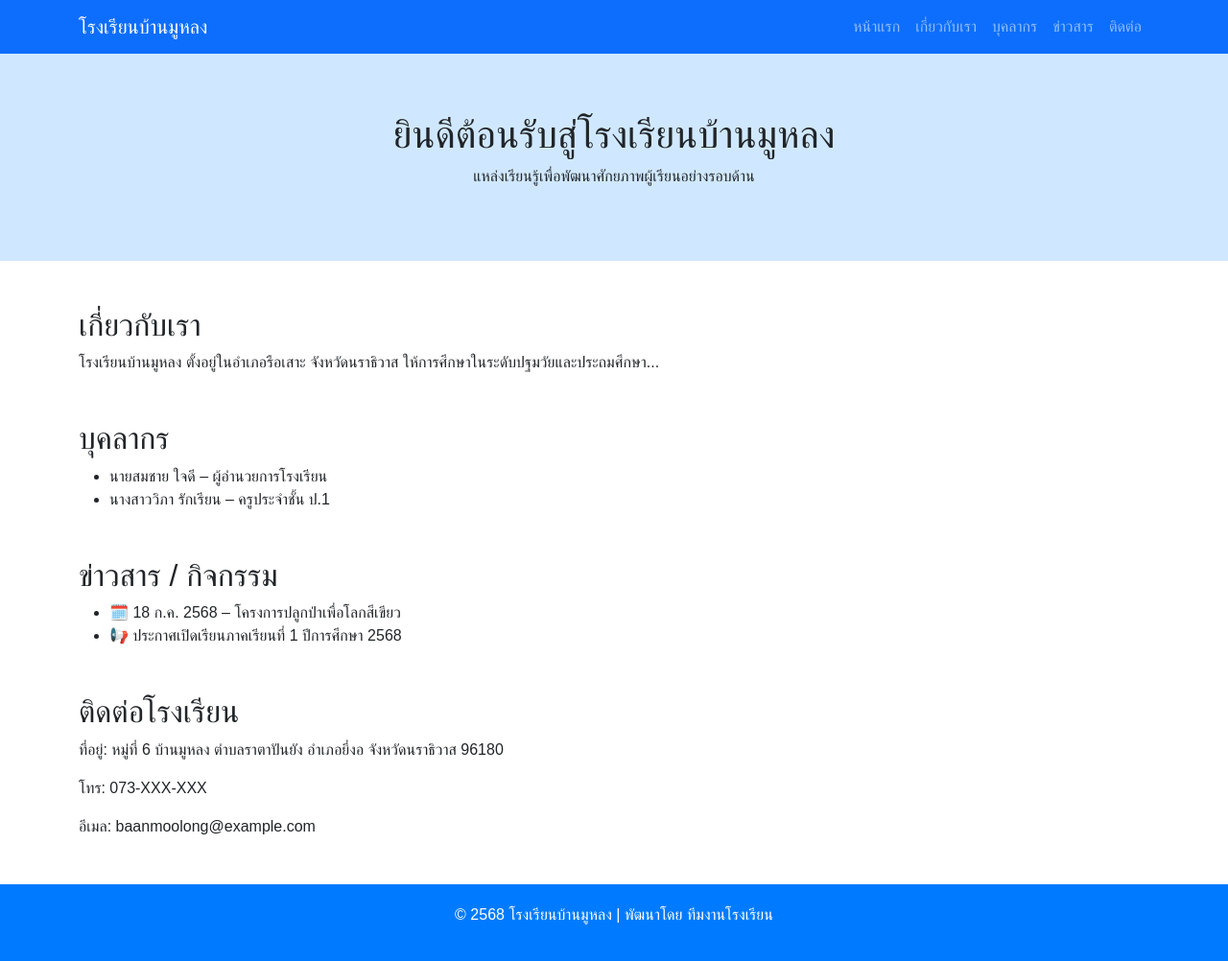
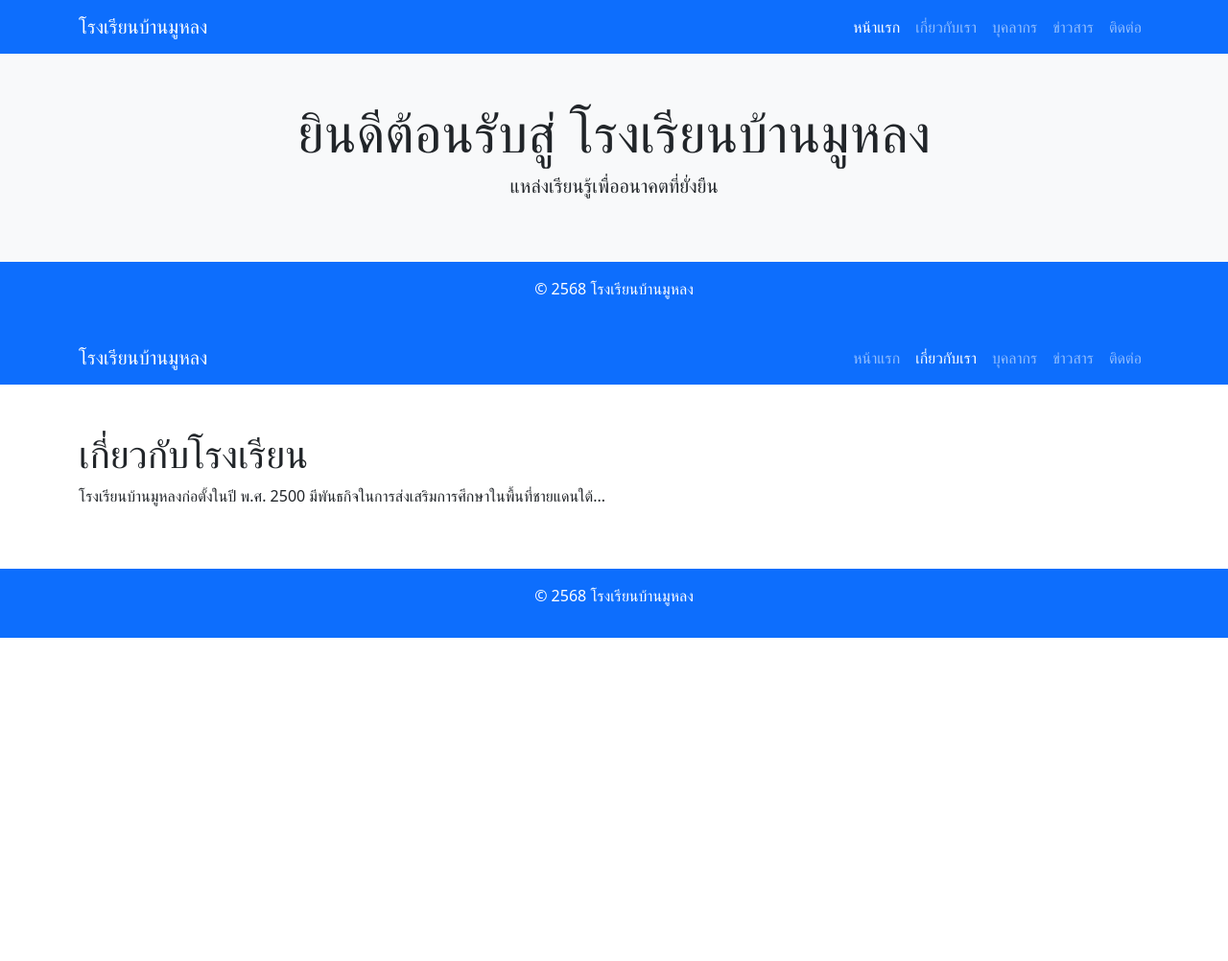
Before and after one commit to deeithub/deeithub.github.io, a plain HTML site: page index.html in a window 1280 px wide. Shown: the whole page at 96% size. After the commit the page ends 800 px from the top, so only its background shows below. Drawn offline with nearby package versions, Linux system fonts and the light colour scheme.

Commit message:
Update index.html

```diff
--- a/index.html
+++ b/index.html
@@ -2,84 +2,70 @@
 <html lang="th">
 <head>
   <meta charset="UTF-8">
-  <meta name="viewport" content="width=device-width, initial-scale=1">
-  <title>โรงเรียนบ้านมูหลง</title>
+  <title>หน้าแรก - โรงเรียนบ้านมูหลง</title>
   <link href="https://cdn.jsdelivr.net/npm/bootstrap@5.3.3/dist/css/bootstrap.min.css" rel="stylesheet">
-  <style>
-    body { font-family: 'Sarabun', sans-serif; }
-    .hero { background-color: #d0e8ff; padding: 60px 0; text-align: center; }
-    .footer { background: #007bff; color: white; padding: 20px 0; }
-  </style>
 </head>
 <body>
-
   <!-- Navbar -->
   <nav class="navbar navbar-expand-lg navbar-dark bg-primary">
     <div class="container">
-    <a class="navbar-brand" href="#">โรงเรียนบ้านมูหลง</a>
-    <button class="navbar-toggler" type="button" data-bs-toggle="collapse" data-bs-target="#navbarNav">
-      <span class="navbar-toggler-icon"></span>
-    </button>
-    <div class="collapse navbar-collapse" id="navbarNav">
+      <a class="navbar-brand" href="index.html">โรงเรียนบ้านมูหลง</a>
+      <div class="collapse navbar-collapse">
         <ul class="navbar-nav ms-auto">
-        <li class="nav-item"><a class="nav-link" href="#">หน้าแรก</a></li>
-        <li class="nav-item"><a class="nav-link" href="#about">เกี่ยวกับเรา</a></li>
-        <li class="nav-item"><a class="nav-link" href="#staff">บุคลากร</a></li>
-        <li class="nav-item"><a class="nav-link" href="#news">ข่าวสาร</a></li>
-        <li class="nav-item"><a class="nav-link" href="#contact">ติดต่อ</a></li>
+          <li class="nav-item"><a class="nav-link active" href="index.html">หน้าแรก</a></li>
+          <li class="nav-item"><a class="nav-link" href="about.html">เกี่ยวกับเรา</a></li>
+          <li class="nav-item"><a class="nav-link" href="staff.html">บุคลากร</a></li>
+          <li class="nav-item"><a class="nav-link" href="news.html">ข่าวสาร</a></li>
+          <li class="nav-item"><a class="nav-link" href="contact.html">ติดต่อ</a></li>
         </ul>
       </div>
     </div>
   </nav>
 
-<!-- Hero Section -->
-<section class="hero">
+  <!-- Hero -->
+  <section class="py-5 text-center bg-light">
     <div class="container">
-    <h1>ยินดีต้อนรับสู่โรงเรียนบ้านมูหลง</h1>
-    <p>แหล่งเรียนรู้เพื่อพัฒนาศักยภาพผู้เรียนอย่างรอบด้าน</p>
+      <h1 class="display-4">ยินดีต้อนรับสู่ โรงเรียนบ้านมูหลง</h1>
+      <p class="lead">แหล่งเรียนรู้เพื่ออนาคตที่ยั่งยืน</p>
     </div>
   </section>
 
-<!-- About Section -->
-<section id="about" class="container my-5">
-  <h2>เกี่ยวกับเรา</h2>
-  <p>โรงเรียนบ้านมูหลง ตั้งอยู่ในอำเภอรือเสาะ จังหวัดนราธิวาส ให้การศึกษาในระดับปฐมวัยและประถมศึกษา...</p>
+  <!-- Footer -->
+  <footer class="bg-primary text-white text-center py-3">
+    <p>© 2568 โรงเรียนบ้านมูหลง</p>
+  </footer>
+</body>
+</html>
+<!DOCTYPE html>
+<html lang="th">
+<head>
+  <meta charset="UTF-8">
+  <title>เกี่ยวกับเรา - โรงเรียนบ้านมูหลง</title>
+  <link href="https://cdn.jsdelivr.net/npm/bootstrap@5.3.3/dist/css/bootstrap.min.css" rel="stylesheet">
+</head>
+<body>
+  <nav class="navbar navbar-expand-lg navbar-dark bg-primary">
+    <div class="container">
+      <a class="navbar-brand" href="index.html">โรงเรียนบ้านมูหลง</a>
+      <div class="collapse navbar-collapse">
+        <ul class="navbar-nav ms-auto">
+          <li class="nav-item"><a class="nav-link" href="index.html">หน้าแรก</a></li>
+          <li class="nav-item"><a class="nav-link active" href="about.html">เกี่ยวกับเรา</a></li>
+          <li class="nav-item"><a class="nav-link" href="staff.html">บุคลากร</a></li>
+          <li class="nav-item"><a class="nav-link" href="news.html">ข่าวสาร</a></li>
+          <li class="nav-item"><a class="nav-link" href="contact.html">ติดต่อ</a></li>
+        </ul>
+      </div>
+    </div>
+  </nav>
+
+  <section class="py-5 container">
+    <h1>เกี่ยวกับโรงเรียน</h1>
+    <p>โรงเรียนบ้านมูหลงก่อตั้งในปี พ.ศ. 2500 มีพันธกิจในการส่งเสริมการศึกษาในพื้นที่ชายแดนใต้...</p>
   </section>
 
-<!-- Staff Section -->
-<section id="staff" class="container my-5">
-  <h2>บุคลากร</h2>
-  <ul>
-    <li>นายสมชาย ใจดี – ผู้อำนวยการโรงเรียน</li>
-    <li>นางสาววิภา รักเรียน – ครูประจำชั้น ป.1</li>
-    <!-- เพิ่มชื่อครูอื่น ๆ -->
-  </ul>
-</section>
-
-<!-- News Section -->
-<section id="news" class="container my-5">
-  <h2>ข่าวสาร / กิจกรรม</h2>
-  <ul>
-    <li>🗓️ 18 ก.ค. 2568 – โครงการปลูกป่าเพื่อโลกสีเขียว</li>
-    <li>📢 ประกาศเปิดเรียนภาคเรียนที่ 1 ปีการศึกษา 2568</li>
-  </ul>
-</section>
-
-<!-- Contact Section -->
-<section id="contact" class="container my-5">
-  <h2>ติดต่อโรงเรียน</h2>
-  <p>ที่อยู่: หมู่ที่ 6 บ้านมูหลง ตำบลราตาปันยัง อำเภอยี่งอ จังหวัดนราธิวาส 96180</p>
-  <p>โทร: 073-XXX-XXX</p>
-  <p>อีเมล: baanmoolong@example.com</p>
-</section>
-
-<!-- Footer -->
-<footer class="footer text-center">
-  <div class="container">
-    <p>© 2568 โรงเรียนบ้านมูหลง | พัฒนาโดย ทีมงานโรงเรียน</p>
-  </div>
+  <footer class="bg-primary text-white text-center py-3">
+    <p>© 2568 โรงเรียนบ้านมูหลง</p>
   </footer>
-
-<script src="https://cdn.jsdelivr.net/npm/bootstrap@5.3.3/dist/js/bootstrap.bundle.min.js"></script>
 </body>
 </html>
```
Lines whose indentation alone changed are shown as unchanged.
